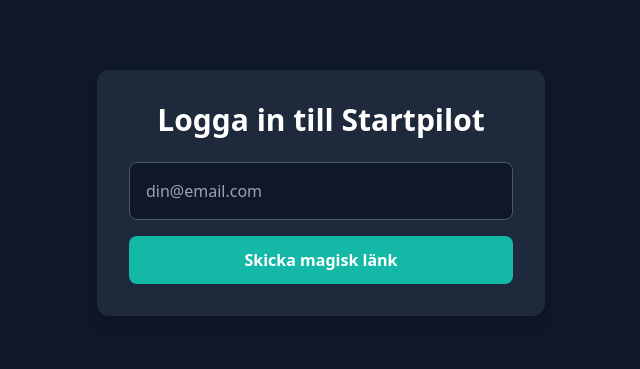
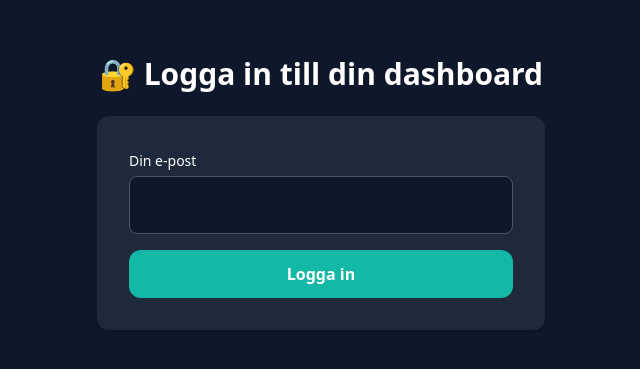
Before and after one commit to hrgr01/startpilot, a Next.js app: page /login in a window 1280 px wide. Shown: the part 207-576 px from the top of the page, without its empty margins (319-959 px from the left). Built offline with nearby package versions, Linux system fonts and the light colour scheme; no server answers.

Commit message:
Update login.js

```diff
--- a/pages/login.js
+++ b/pages/login.js
@@ -1,47 +1,43 @@
 // /pages/login.js
 import { useState } from "react";
-import { createClient } from "@supabase/supabase-js";
-
-const supabase = createClient(
-  process.env.NEXT_PUBLIC_SUPABASE_URL,
-  process.env.NEXT_PUBLIC_SUPABASE_ANON_KEY
-);
+import { useRouter } from "next/router";
+import supabase from "../utils/supabase";
 
 export default function LoginPage() {
   const [email, setEmail] = useState("");
-  const [sent, setSent] = useState(false);
-  const [error, setError] = useState(null);
+  const [loading, setLoading] = useState(false);
+  const router = useRouter();
 
   const handleLogin = async (e) => {
     e.preventDefault();
+    setLoading(true);
     const { error } = await supabase.auth.signInWithOtp({ email });
-    if (error) setError(error.message);
-    else setSent(true);
+    setLoading(false);
+    if (!error) alert("Check your inbox for the login link!");
+    else alert("Login error: " + error.message);
   };
 
   return (
-    <div className="min-h-screen bg-[#0f172a] text-white flex items-center justify-center px-4">
-      <form
-        onSubmit={handleLogin}
-        className="w-full max-w-md p-8 bg-[#1e293b] rounded-xl shadow-lg"
-      >
-        <h1 className="text-3xl font-bold mb-6 text-center">Logga in till Startpilot</h1>
+    <div className="min-h-screen bg-[#0f172a] text-white flex flex-col items-center justify-center px-6 py-12">
+      <h1 className="text-3xl font-bold mb-6">🔐 Logga in till din dashboard</h1>
+      <form onSubmit={handleLogin} className="max-w-md w-full bg-[#1e293b] p-8 rounded-xl shadow">
+        <label className="block mb-4">
+          <span className="text-sm font-medium">Din e-post</span>
           <input
             type="email"
-          placeholder="din@email.com"
-          className="w-full p-4 mb-4 bg-[#0f172a] border border-gray-600 rounded-lg focus:outline-none focus:ring-2 focus:ring-teal-400"
             value={email}
             onChange={(e) => setEmail(e.target.value)}
             required
+            className="mt-1 w-full p-4 rounded-lg bg-[#0f172a] border border-gray-600 focus:outline-none focus:ring-2 focus:ring-teal-400"
           />
+        </label>
         <button
           type="submit"
-          className="w-full py-3 bg-teal-500 hover:bg-teal-600 rounded-lg text-white font-semibold"
+          disabled={loading}
+          className="w-full py-3 rounded-xl bg-teal-500 hover:bg-teal-600 transition text-white font-semibold"
         >
-          Skicka magisk länk
+          {loading ? "Skickar länk..." : "Logga in"}
         </button>
-        {sent && <p className="mt-4 text-green-400">Länken är skickad! Kolla din e-post.</p>}
-        {error && <p className="mt-4 text-red-400">{error}</p>}
       </form>
     </div>
   );
```
Lines whose indentation alone changed are shown as unchanged.
